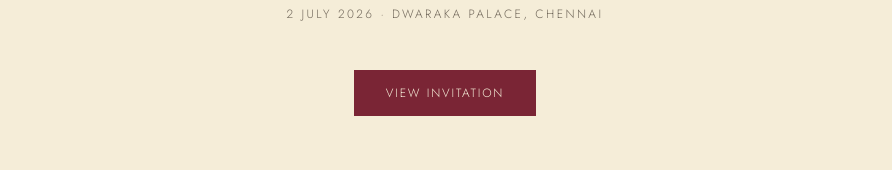
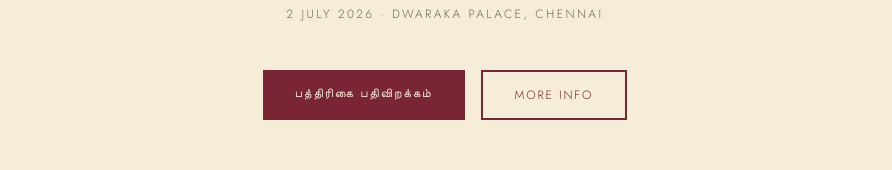
Before and after one commit to nastiaez/radhika-weds-avinash, a Next.js app: page /home in a window 1280 px wide. Shown: the part 764-934 px from the top of the page, without its empty margins (195-1087 px from the left). Built offline with nearby package versions, Linux system fonts and the light colour scheme.

Commit message:
fix: restore object-bottom on hero illustration

```diff
--- a/app/home/page.tsx
+++ b/app/home/page.tsx
@@ -104,7 +104,7 @@
                   src="/illustrations/ae3295efa5ecd78a667c2ff1c3db7a79e5d5dc02.jpg"
                   alt="Radhika and Avinash"
                   fill
-                  className="object-contain"
+                  className="object-contain object-bottom"
                   priority
                 />
               </div>
@@ -121,12 +121,21 @@
                 2 July 2026 · Dwaraka Palace, Chennai
               </p>
 
-              <button
-                onClick={() => document.getElementById("info")?.scrollIntoView({ behavior: "smooth" })}
-                className="btn-burgundy"
-              >
-                View Invitation
-              </button>
+              <div className="flex flex-col sm:flex-row gap-4 justify-center">
+                <a
+                  href="/manjal-pathirikkai.pdf"
+                  download
+                  className="btn-burgundy"
+                >
+                  பத்திரிகை பதிவிறக்கம்
+                </a>
+                <button
+                  onClick={() => document.getElementById("info")?.scrollIntoView({ behavior: "smooth" })}
+                  className="btn-outline"
+                >
+                  More Info
+                </button>
+              </div>
             </div>
           </div>
         </Section>
```
